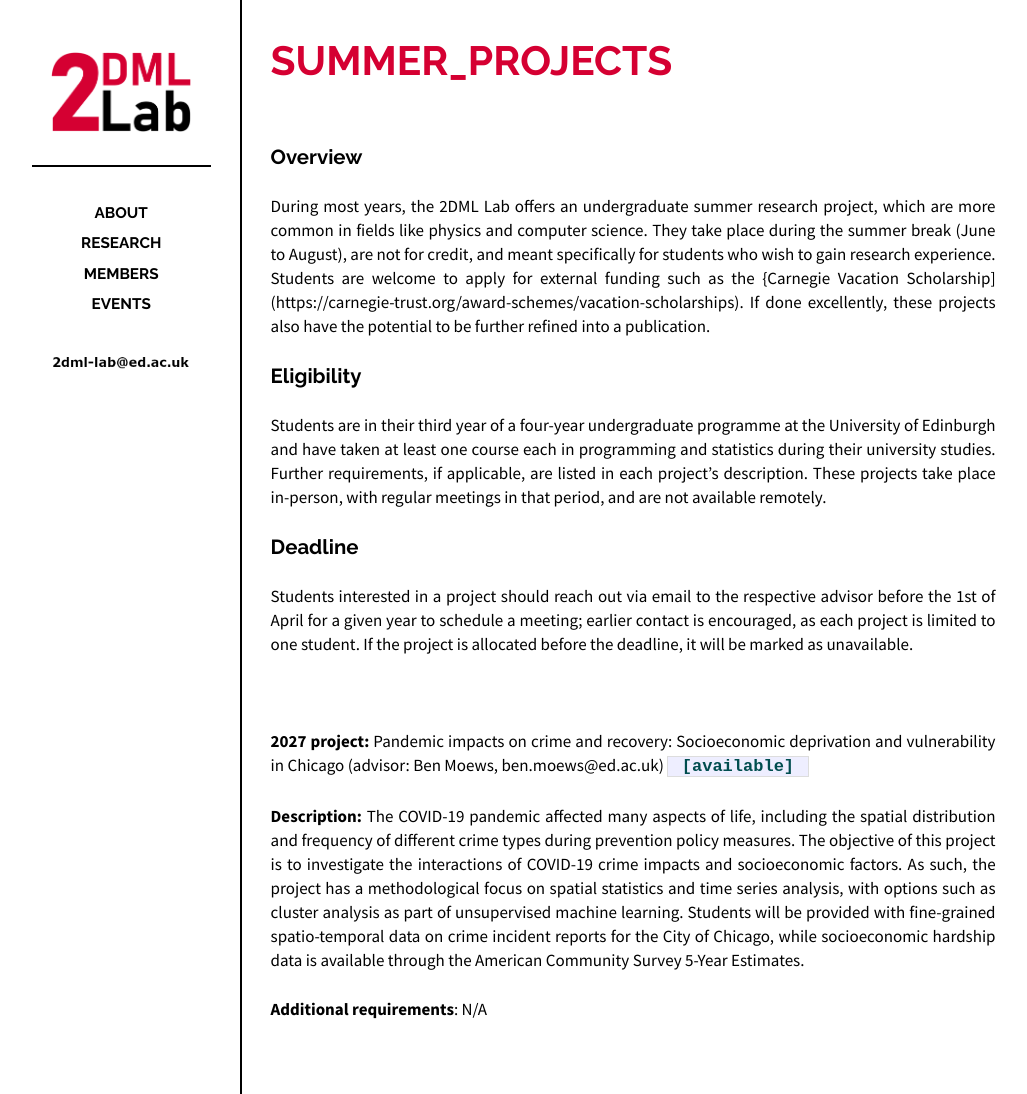
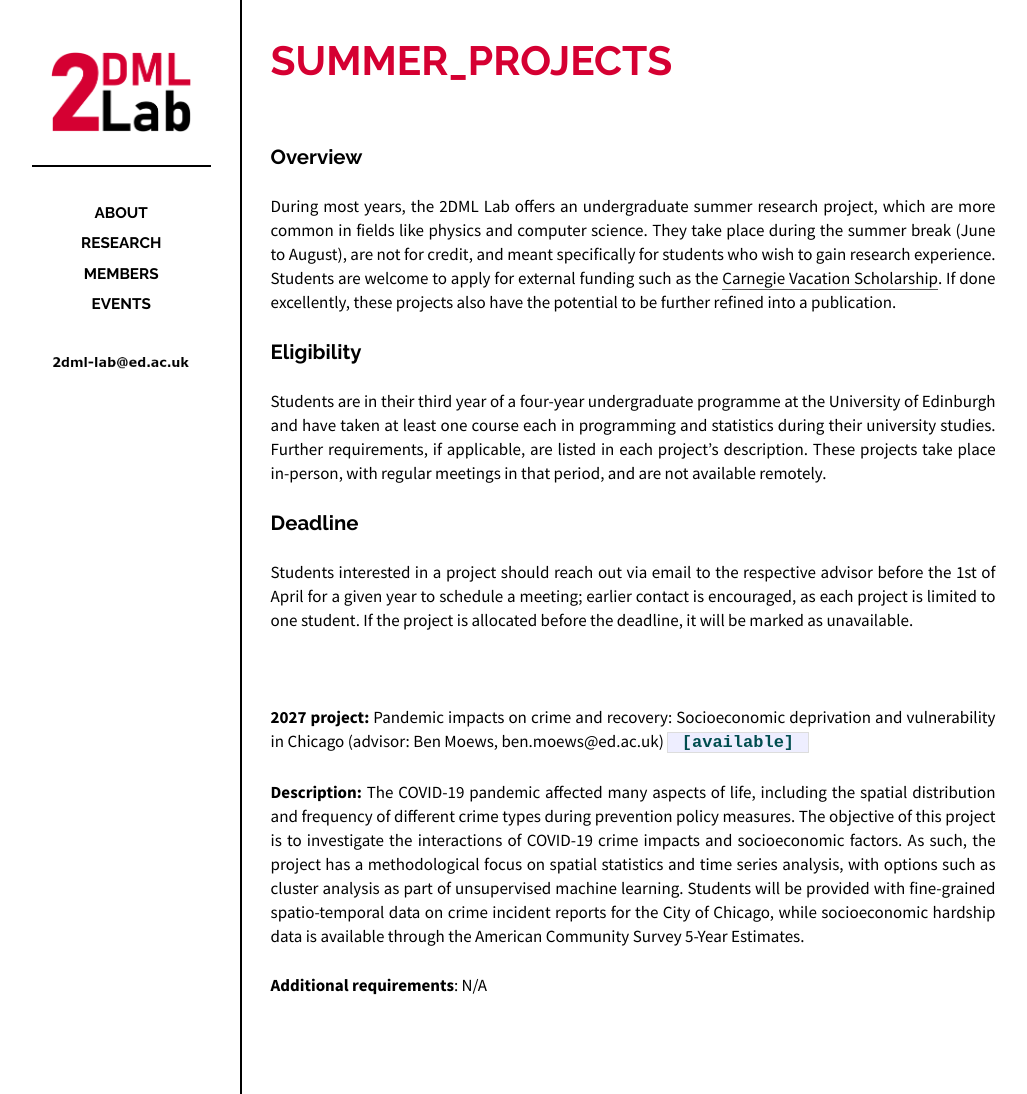
Before and after one commit to 2dml-lab/2dml-lab.github.io, a Jekyll site: the page built from _posts/2024-01-31-summer_projects.md, in a window 1280 px wide. Shown: the whole page, without its empty margins (118-1145 px from the left). Built offline with Jekyll 4.4.1, drawn with Linux system fonts in a browser that asks for light colours; our own code applies the rules of GitHub Pages for plain Markdown files.

Commit message:
Update 2024-01-31-summer_projects.md

```diff
--- a/_posts/2024-01-31-summer_projects.md
+++ b/_posts/2024-01-31-summer_projects.md
@@ -12,7 +12,7 @@ categories: posts
 
 ## Overview
 
-During most years, the 2DML Lab offers an undergraduate summer research project, which are more common in fields like physics and computer science. They take place during the summer break (June to August), are not for credit, and meant specifically for students who wish to gain research experience. Students are welcome to apply for external funding such as the {Carnegie Vacation Scholarship](https://carnegie-trust.org/award-schemes/vacation-scholarships). If done excellently, these projects also have the potential to be further refined into a publication.
+During most years, the 2DML Lab offers an undergraduate summer research project, which are more common in fields like physics and computer science. They take place during the summer break (June to August), are not for credit, and meant specifically for students who wish to gain research experience. Students are welcome to apply for external funding such as the [Carnegie Vacation Scholarship](https://carnegie-trust.org/award-schemes/vacation-scholarships). If done excellently, these projects also have the potential to be further refined into a publication.
 
 ## Eligibility
 
```
